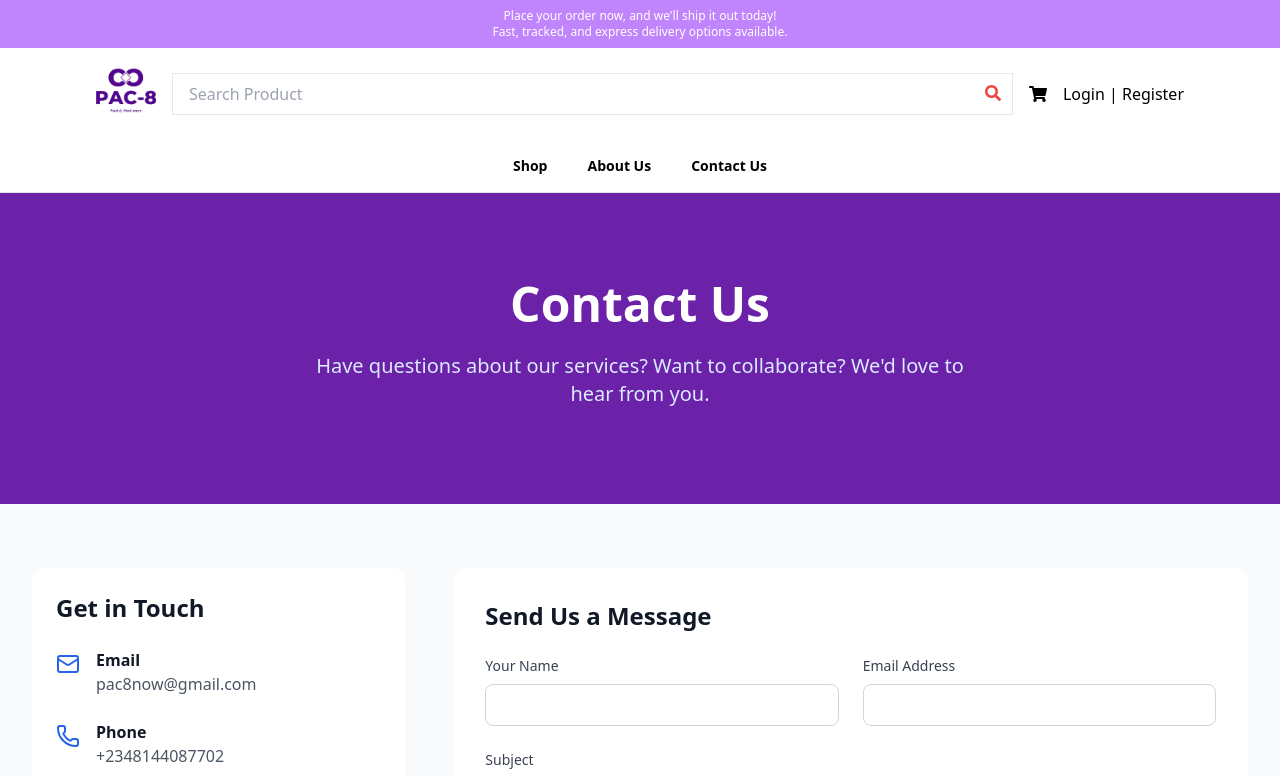
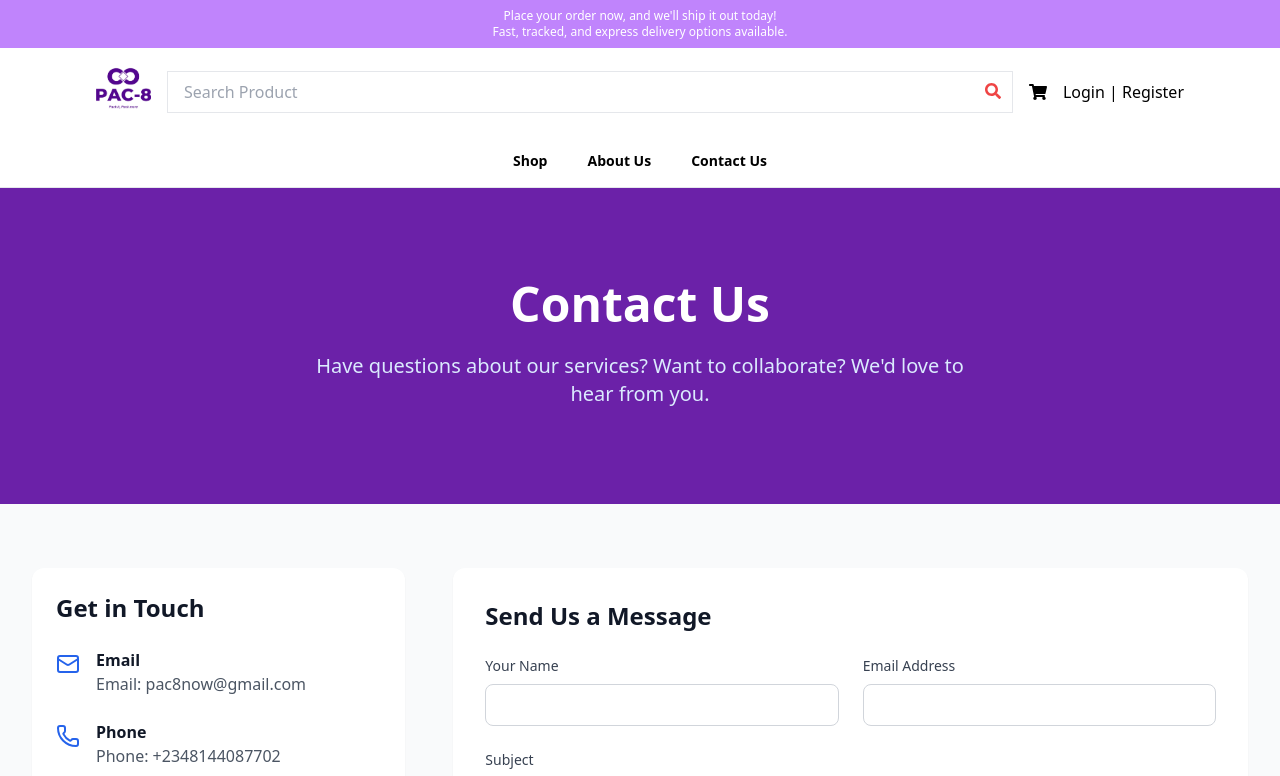
Before and after one commit to Ayomiidey/PAC-8, a React (Vite) app: page /contactUs in a window 1280 px wide. Shown: the top 776 px of the page. Built offline with nearby package versions, Linux system fonts and the light colour scheme.

Commit message:
logo fix

```diff
--- a/src/components/ContactUs.tsx
+++ b/src/components/ContactUs.tsx
@@ -51,8 +51,30 @@ const ContactUs: React.FC = () => {
 
               <div className="space-y-6">
                 {[
-                  { icon: Mail, title: "Email", content: "pac8now@gmail.com" },
-                  { icon: Phone, title: "Phone", content: "+2348144087702" },
+                  {
+                    icon: Mail,
+                    title: "Email",
+                    content: (
+                      <a
+                        href="mailto:info@pac8.edu"
+                        className="hover:text-slate-500 transition-colors duration-200"
+                      >
+                        Email: pac8now@gmail.com
+                      </a>
+                    ),
+                  },
+                  {
+                    icon: Phone,
+                    title: "Phone",
+                    content: (
+                      <a
+                        href="tel:+2348144087702"
+                        className="hover:text-slate-500 transition-colors duration-200"
+                      >
+                        Phone: +2348144087702
+                      </a>
+                    ),
+                  },
                   {
                     icon: MapPin,
                     title: "Address",
--- a/src/components/Header.tsx
+++ b/src/components/Header.tsx
@@ -69,8 +69,8 @@ const Header = () => {
         <nav className="bg-white border-b">
           <div className="mx-auto px-4 md:px-16 lg:px-24 py-4 flex justify-between items-center">
             <Link to="/">
-              <div className="text-lg font-bold">
-                <img src={logoPac8} alt="Logo" className="h-[60px] w-auto" />
+              <div>
+                <img src={logoPac8} alt="Logo" className="h-[55px] w-auto" />
               </div>
             </Link>
 
--- a/src/components/HomePage.tsx
+++ b/src/components/HomePage.tsx
@@ -90,7 +90,7 @@ const HomePage = () => {
           Shop by Categories
         </h1>
 
-        <div className="grid grid-cols-2 sm:grid-cols-3 md:grid-cols-4 gap-6 justify-center lg:mx-[10rem]">
+        <div className="grid grid-cols-2 sm:grid-cols-3 md:grid-cols-4 gap-6 mb-5 justify-center lg:mx-[10rem]">
           {categories.map((category, index) => (
             <div
               key={index}
```
